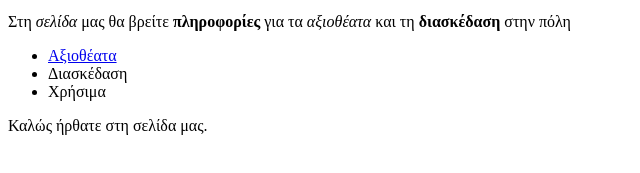
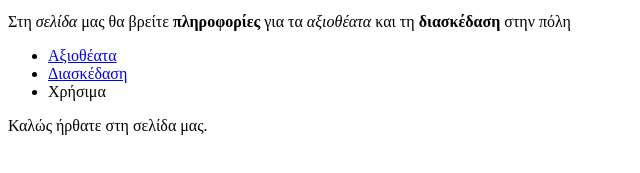
Before and after one commit to andronikitr/andronikitr.github.io, a plain HTML site: page index.html in a window 1280 px wide. Shown: the part 101-274 px from the top of the page, without its empty margins (0-640 px from the left). Drawn offline with Linux system fonts and the light colour scheme.

Commit message:
Add files via upload

```diff
--- a/index.html
+++ b/index.html
@@ -13,7 +13,7 @@
 <p>Στη <i>σελίδα</i> μας θα βρείτε <b>πληροφορίες</b> για τα <em>αξιοθέατα</em> και τη <strong>διασκέδαση</strong> στην πόλη </p>
 <ul>
 <li><a href="axiotheata.html"> Αξιοθέατα</a> </li>
-<li> Διασκέδαση </li>
+<li><a href="diaskedasi.html"> Διασκέδαση </a> </li>
 <li> Χρήσιμα </li>
 </ul>
   Καλώς ήρθατε στη σελίδα μας.</p>
```
